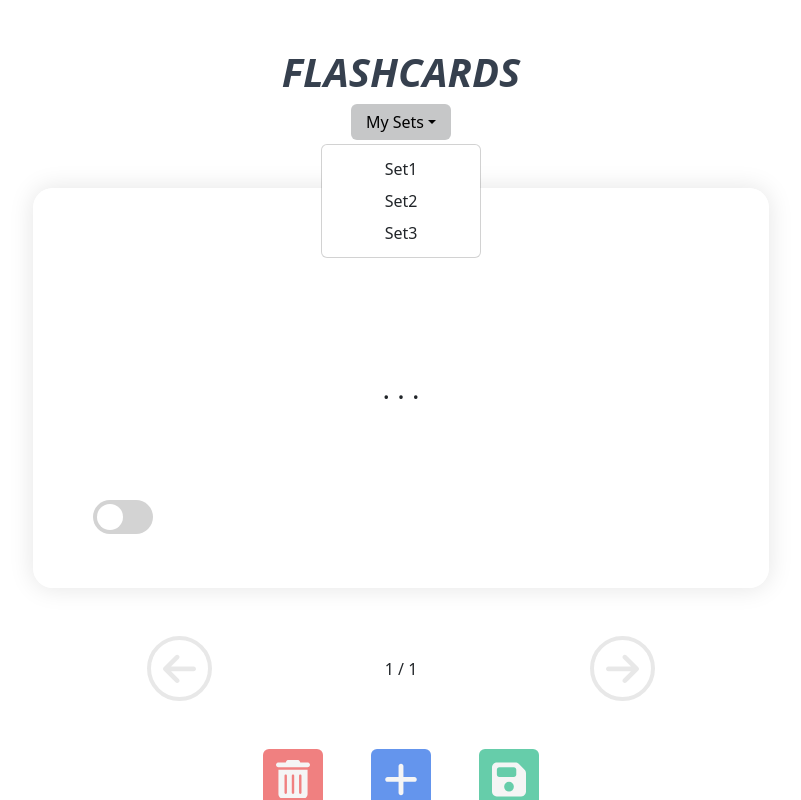
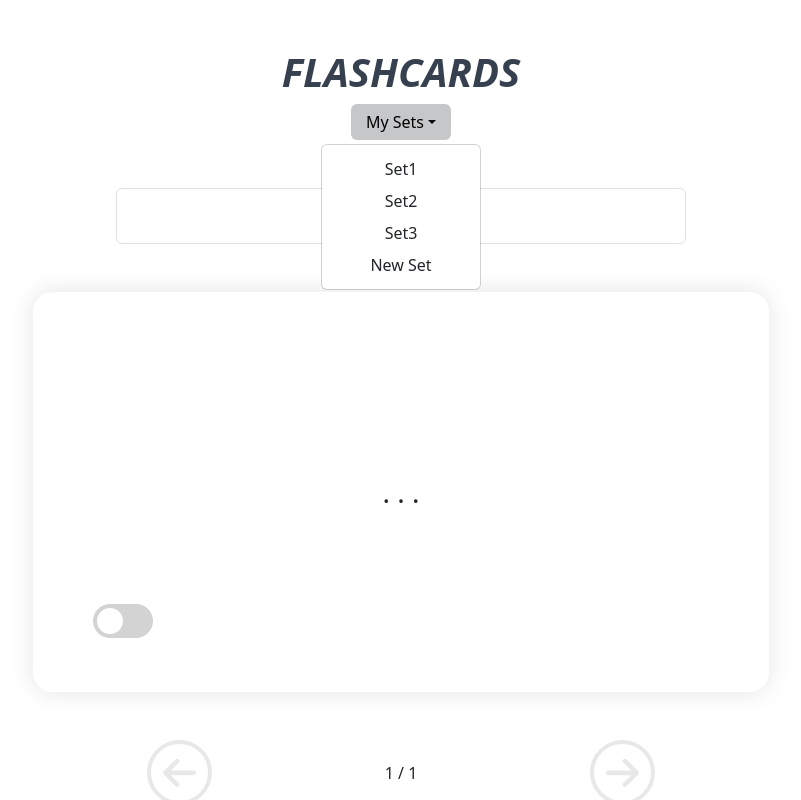
Before and after one commit to peter-tres/flashcards-project, a React (Vite) app: page / in a window 1280 px wide. Both pictures are taken after a click on the button "My Sets". Shown: the top 800 px of the page, without its empty margins (239-1040 px from the left). Built offline with nearby package versions, Linux system fonts and the light colour scheme.

Commit message:
renamed carddisplay to properly reflect what it is

```diff
--- a/src/App.jsx
+++ b/src/App.jsx
@@ -6,29 +6,28 @@ import './App.css'
 import PFooter from './components/PFooter'
 import Header from './components/Header'
 import ActionPanel from './components/ActionPanel'
-import CardDisplay from './components/CardDisplay'
+import CardInterface from './components/CardInterface'
 
 
 
 function App() {
 
 
-  const loadData = () => {
-    console.log("Load data");
+  const [sets, setSets] = useState(
+      {
+        "Set1": [],
+        "Set2": [],
+        "Set3": []
+      }
+  );
 
 
+  const addSet = (name) => {
+    setSets({
+      ...sets,
+      name: []
+    })
   }
-
-  const saveData = () => {
-    console.log("Save data")
-  }
-
-
-
-
-    useEffect( () => {
-      loadData();
-    }, []);
 
 
   return (
@@ -37,10 +36,10 @@ function App() {
     <Header/>
     <div className="row main-row d-flex">
       <div className="col-12 mb-5">
-      <ActionPanel/>
+      <ActionPanel sets={sets} setter={addSet} />
       </div>
       <div className="col-12">
-      <CardDisplay/>
+      <CardInterface/>
       </div>
     </div>
 
--- a/src/components/ActionPanel.jsx
+++ b/src/components/ActionPanel.jsx
@@ -1,19 +1,27 @@
 import React from 'react'
 import './ActionPanel.css'
 import Dropdown from 'react-bootstrap/Dropdown';
+import { DropdownItem } from 'react-bootstrap';
+import { icons } from '../assets/images';
+import {useState} from 'react';
 
-function ActionPanel({}){
 
-    const set_keys = ['Set1', 'Set2', 'Set3']
+
+let nextId=0;
+
+function ActionPanel({sets, setter}){
+
+
 
     const handleSelectedSet = (e) => {
+        if (!e) return;
         console.log(e);
 
     };
 
+
     return(
     <>
-
 
         <div className="row">
             <Dropdown className="d-flex" onSelect={handleSelectedSet}>
@@ -22,9 +30,11 @@ function ActionPanel({}){
                 </Dropdown.Toggle>
 
                 <Dropdown.Menu className="text-center centered-menu">
-                    {set_keys.map(
+                    {Object.keys(sets).map(
                         (key,i)=> (<Dropdown.Item className= "button-activate" key={i} eventKey={key}>{key}</Dropdown.Item>)
                         )}
+
+                    <DropdownItem onClick = { () => setter(`NewSet ${nextId++}`)} className="button-activate">New Set</DropdownItem>
                 </Dropdown.Menu>
             </Dropdown>
         </div>
--- a/src/components/CardDisplay.jsx
+++ b/src/components/CardInterface.jsx
@@ -1,5 +1,5 @@
 import React, {useEffect, useState} from 'react';
-import './CardDisplay.css'
+import './CardInterface.css'
 import FlashCard from './Flashcard';
 import { logos, icons } from '../assets/images';
 
@@ -16,7 +16,7 @@ const createCard = ( question, answer) => ({
 });
 
 
-function CardDisplay({}){
+function CardInterface({}){
     const [cards, setCards] = useState([createCard("","")]);
     const [currentCard,setCurrentCard] = useState(0);
     const [doRight, setRight] = useState(false);
@@ -56,6 +56,15 @@ function CardDisplay({}){
 
     return(
     <>
+        <div className="row justify-content-center mb-5">
+            <input
+            className="w-50 form-control text-center fs-3"
+            type="text"
+            placeholder="Set Name"
+            // value={card_info.answer} onChange={(e) => handleChange(e, "answer")}
+            >
+            </input>
+        </div>
 
         <div className="row justify-content-center mb-5">
 
@@ -135,4 +144,4 @@ function CardDisplay({}){
 }
 
 
-export default CardDisplay;
+export default CardInterface;
```
Also changed, not shown: src/components/CardInterface.css (renamed from src/components/CardDisplay.css).
